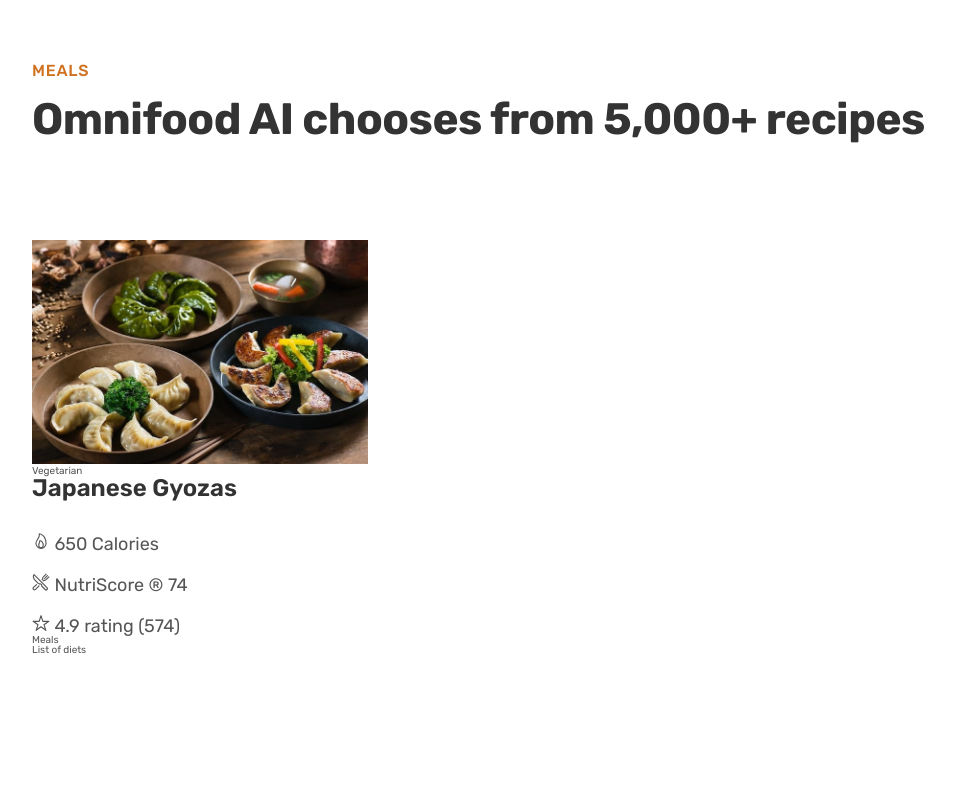
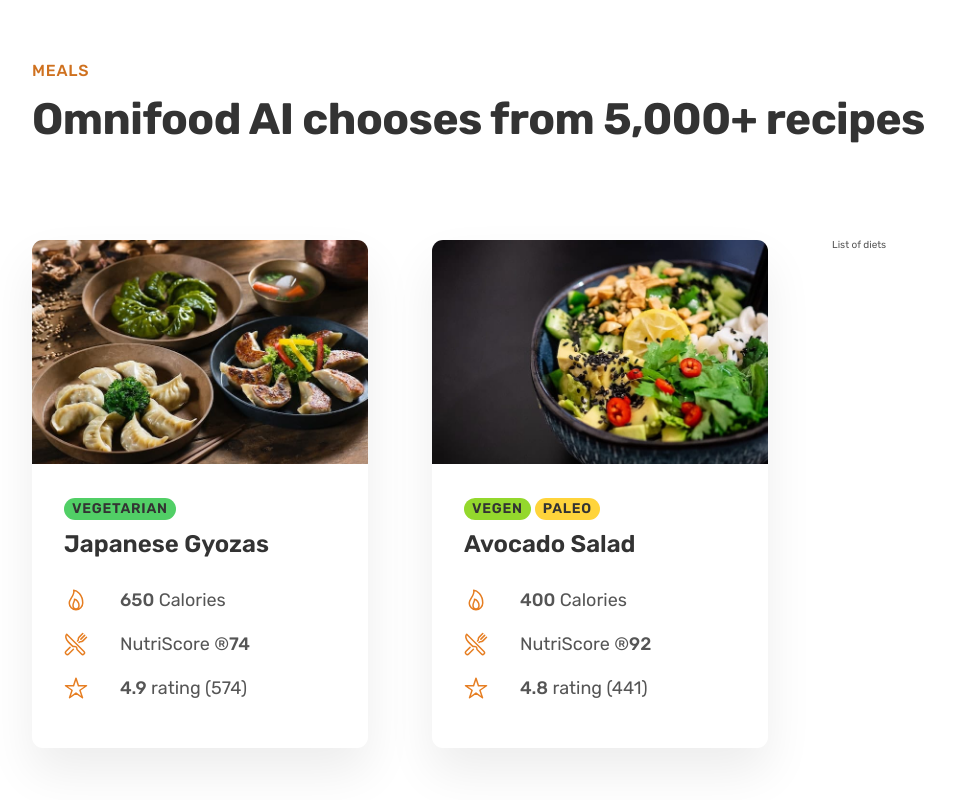
Before and after one commit to anshyadav-cmd/OmniFood, a plain HTML site: page index.html in a window 1280 px wide. Shown: the part 2765-3565 px from the top of the page, without its empty margins (40-995 px from the left). Before the commit the page ends 3516 px from the top, so only its background shows below. Drawn offline with nearby package versions, Linux system fonts and the light colour scheme.

Commit message:
styling the meal cards

```diff
--- a/css/general.css
+++ b/css/general.css
@@ -32,9 +32,11 @@
   #333
 
 --- 05 SHADOWS
-    default: 9px
+
 
 --- 06 BORDER RADIUS
+    default: 9px
+    medium: 11px
 
 --- 07 WHITE SPACE
 
@@ -166,3 +168,7 @@ html {
 .margin-right-sm {
   margin-right: 1.6rem !important ;
 }
+
+strong {
+  font-weight: 500;
+}
--- a/css/style.css
+++ b/css/style.css
@@ -213,7 +213,41 @@
 .section-meals {
   padding: 9.6rem 0 9.6rem 0;
 }
+.meal {
+  box-shadow: 0px 2.4rem 4.8rem rgba(0, 0, 0, 0.075);
+  border-radius: 11px;
+  overflow: hidden;
+}
 
+.meal-tags {
+  margin-bottom: 1.2rem;
+  display: flex;
+  gap: 0.4rem;
+}
+
+.meal-content {
+  padding: 3.2rem 4.8rem 4.8rem 3.2rem;
+}
+.tag {
+  display: inline-block;
+  padding: 0.4rem 0.8rem;
+  font-size: 1.4rem;
+  text-transform: uppercase;
+  color: #333;
+  border-radius: 1000px;
+  font-weight: 600;
+  letter-spacing: 0.75px;
+}
+
+.tag--vegetarian {
+  background-color: #51cf66;
+}
+.tag--vegen {
+  background-color: #94d82d;
+}
+.tag--paleo {
+  background-color: #ffd43b;
+}
 .meal-title {
   font-size: 2.4rem;
   font-weight: 600;
@@ -228,8 +262,16 @@
   gap: 2rem;
 }
 
+.meal-icon {
+  height: 2.4rem;
+  width: 2.4rem;
+  color: #e67e22;
+}
 .meal-attribute {
   font-size: 1.8rem;
+  display: flex;
+  gap: 3.2rem;
+  align-items: center;
 }
 .meal-img {
   width: 100%;
--- a/index.html
+++ b/index.html
@@ -170,27 +170,62 @@
               class="meal-img"
               alt="Japanese Gyozas"
             />
-            <span class="tag">Vegetarian</span>
+            <div class="meal-content">
+              <div class="meal-tags">
+                <span class="tag tag--vegetarian">Vegetarian</span>
+              </div>
               <p class="meal-title">Japanese Gyozas</p>
               <ul class="meal-attributes">
                 <li class="meal-attribute">
-                <ion-icon name="flame-outline"> </ion-icon>
-                <span>650 Calories</span>
+                  <ion-icon class="meal-icon" name="flame-outline"> </ion-icon>
+                  <span><strong>650</strong> Calories</span>
                 </li>
                 <li class="meal-attribute">
-                <ion-icon name="restaurant-outline"></ion-icon>
-                <span> NutriScore &reg; 74</span>
+                  <ion-icon
+                    class="meal-icon"
+                    name="restaurant-outline"
+                  ></ion-icon>
+                  <span> NutriScore &reg;<strong>74</strong> </span>
                 </li>
                 <li class="meal-attribute">
-                <ion-icon name="star-outline"></ion-icon>
-                <span>4.9 rating (574)</span>
+                  <ion-icon class="meal-icon" name="star-outline"></ion-icon>
+                  <span><strong>4.9</strong> rating (574)</span>
                 </li>
               </ul>
-            <div>
-              <div class="meal">Meals</div>
-              <div class="list">List of diets</div>
             </div>
           </div>
+          <div class="meal">
+            <img
+              src="img/meals/meal-2.jpg"
+              class="meal-img"
+              alt="Avocado Salad img"
+            />
+            <div class="meal-content">
+              <div class="meal-tags">
+                <span class="tag tag--vegen">Vegen</span>
+                <span class="tag tag--paleo">Paleo</span>
+              </div>
+              <p class="meal-title">Avocado Salad</p>
+              <ul class="meal-attributes">
+                <li class="meal-attribute">
+                  <ion-icon class="meal-icon" name="flame-outline"> </ion-icon>
+                  <span><strong>400</strong> Calories</span>
+                </li>
+                <li class="meal-attribute">
+                  <ion-icon
+                    class="meal-icon"
+                    name="restaurant-outline"
+                  ></ion-icon>
+                  <span> NutriScore &reg;<strong>92</strong> </span>
+                </li>
+                <li class="meal-attribute">
+                  <ion-icon class="meal-icon" name="star-outline"></ion-icon>
+                  <span><strong>4.8</strong> rating (441)</span>
+                </li>
+              </ul>
+            </div>
+          </div>
+          <div class="list">List of diets</div>
         </div>
       </section>
     </main>
```
Lines whose indentation alone changed are shown as unchanged.
